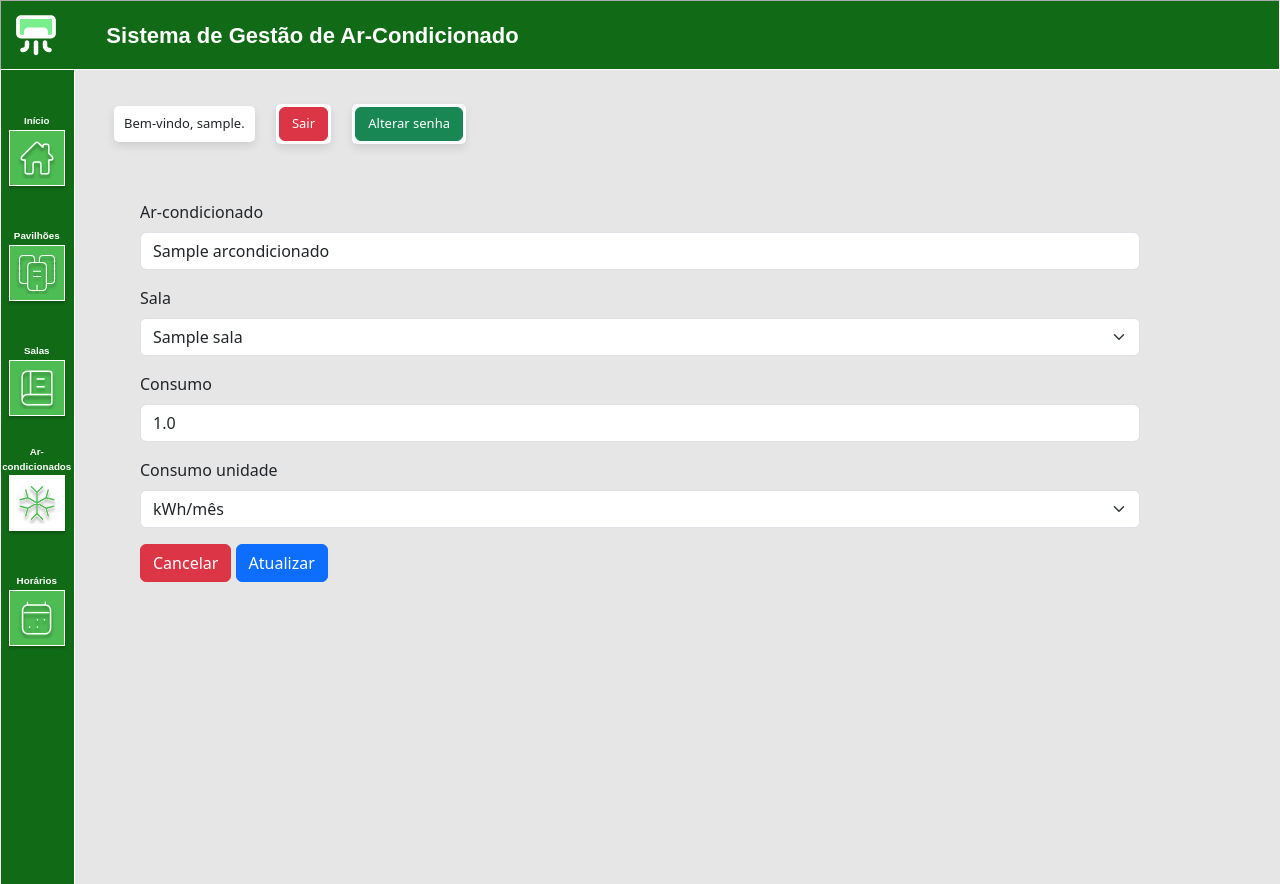
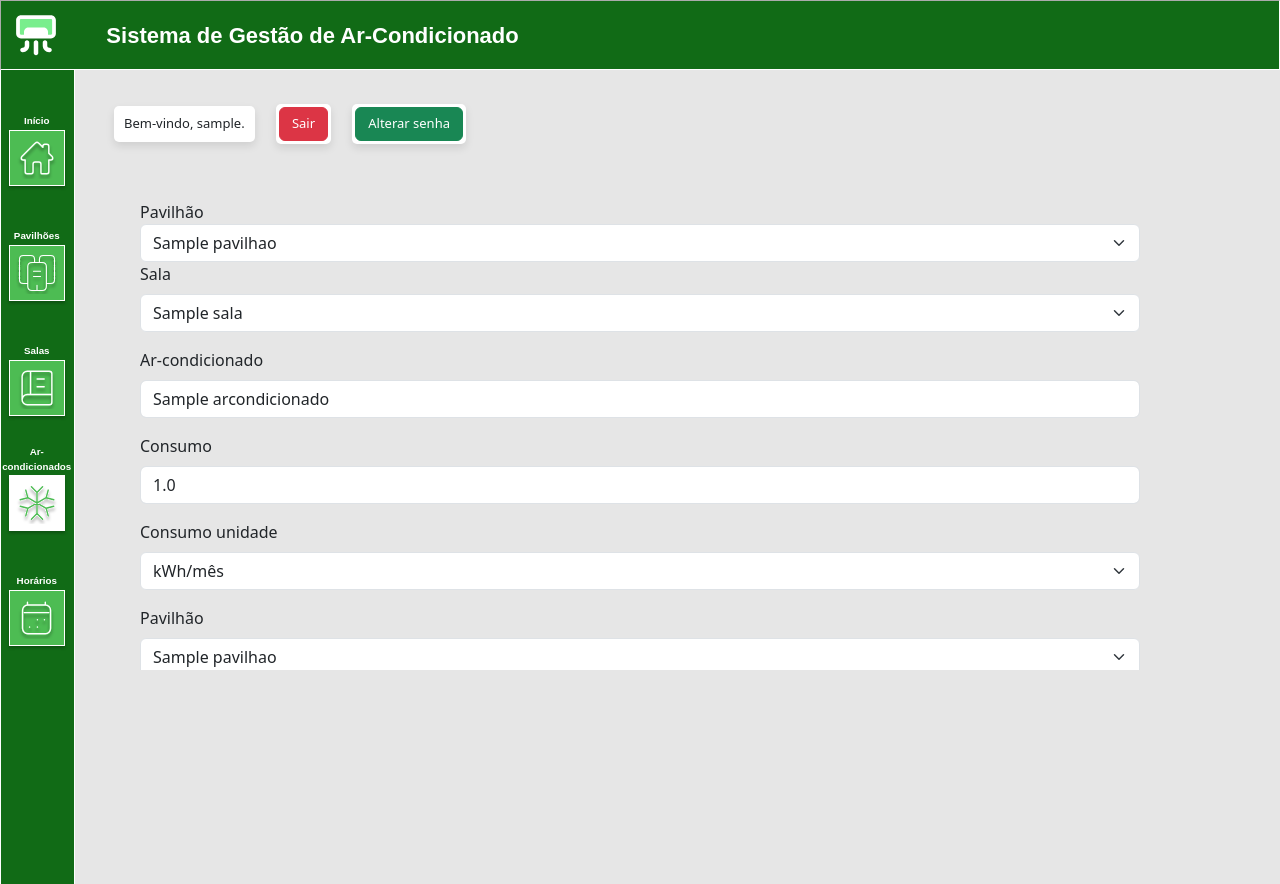
Before and after one commit to HielSaraiva/project-chronoair, a Django app: page /editar_ares/00000000-0000-0000-0000-000000000001/ in a window 1280 px wide. Run offline with Django 5.2, Linux system fonts and the light colour scheme; a user stored in the database is signed in; tables that the repository leaves empty hold one stand-in row (values such as "Sample post"); parts of the project's set-up code (start-up, migrations or seed data) failed here and were passed over; some libraries are stand-ins or nearby versions.

Commit message:
feat: filtragem de salas de acordo com o seu pavilhão na criação de ares - Agora na hora de criar o ar-condicionado é possível selecionar o pavilhão para filtrar as opções de sala apenas daquele pavilhão

```diff
--- a/ac_mm_system/website/forms.py
+++ b/ac_mm_system/website/forms.py
@@ -150,15 +150,23 @@ class SalaModelForm(forms.ModelForm):
 
 # Formulário para o modelo ArCondicionado
 class ArCondicionadoModelForm(forms.ModelForm):
+    pavilhao = forms.ModelChoiceField(
+        queryset=Pavilhao.objects.all(),
+        required=False,
+        label="Pavilhão",
+        widget=forms.Select(attrs={'onchange': 'this.form.submit();'})
+    )
+
     class Meta:
         model = ArCondicionado
         fields = [
+            'sala',
             'nome',
-            'sala',
             'consumo',
             'consumo_unidade'
         ]
         labels = {
+            'sala': 'Sala',
             'nome': 'Ar-condicionado',
             'consumo': 'Consumo'
         }
@@ -171,9 +179,33 @@ class ArCondicionadoModelForm(forms.ModelForm):
     def __init__(self, *args, **kwargs):
         usuario = kwargs.pop('usuario', None)
         super().__init__(*args, **kwargs)
+
         if usuario is not None:
             self.fields['sala'].queryset = Sala.objects.filter(
                 pavilhao__usuario=usuario).order_by(Lower('nome'))
+        pavilhao_id = self.data.get('pavilhao') or self.initial.get('pavilhao')
+
+        # Caso não tenha pavilhao, faça a consulta de salas vazia (sem opções)
+        if pavilhao_id:
+            try:
+                pavilhao_id = int(pavilhao_id)
+                salas = Sala.objects.filter(pavilhao_id=pavilhao_id)
+                if usuario:
+                    salas = salas.filter(pavilhao__usuario=usuario)
+                self.fields['sala'].queryset = salas.order_by(Lower('nome'))
+                self.initial['pavilhao'] = pavilhao_id
+                self.fields['pavilhao'].initial = pavilhao_id
+            except (ValueError, TypeError):
+                self.fields['sala'].queryset = Sala.objects.none()
+        # Quando for edição, se a sala já estiver associada ao horário
+        elif self.instance.pk and self.instance.sala:
+            salas = Sala.objects.filter(pavilhao=self.instance.sala.pavilhao)
+            if usuario:
+                salas = salas.filter(pavilhao__usuario=usuario)
+            self.fields['sala'].queryset = salas.order_by(Lower('nome'))
+            self.initial['pavilhao'] = self.instance.sala.pavilhao.id
+            self.fields['pavilhao'].initial = self.instance.sala.pavilhao
+
 
     def clean(self):
         cleaned_data = super().clean()
@@ -203,11 +235,14 @@ class ArCondicionadoModelForm(forms.ModelForm):
             if ares_existentes.count() >= 3:
                 raise ValidationError(
                     "Já existem 3 ar-condicionados registrados para esta sala.")
+        cleaned_data = super().clean()
+        sala = cleaned_data.get('sala')
+        if not sala:
+            self.add_error('sala', 'Você deve selecionar uma sala.')
         return sala
 
+
 # Formulário para o modelo Horario
-
-
 class HorarioModelForm(forms.ModelForm):
     pavilhao = forms.ModelChoiceField(
         queryset=Pavilhao.objects.all(),
--- a/ac_mm_system/website/templates/criar_ar.html
+++ b/ac_mm_system/website/templates/criar_ar.html
@@ -21,15 +21,39 @@
     <div class="lista-pavilhao overflow-auto">
         <!-- div que determina o tamanho do bloco central, onde fica o conteúdo -->
             {% bootstrap_messages %}
+            <form method="get">
+                <label for="id_pavilhao">Pavilhão</label>
+                <select name="pavilhao" id="id_pavilhao" class="form-select" onchange="this.form.submit()">
+                    <option value="">---------</option>
+                    {% for p in pavilhoes %}
+                        <option value="{{ p.id }}" {% if p.id|stringformat:"s" == pavilhao_id %}selected{% endif %}>{{ p.nome }}</option>
+                    {% endfor %}
+                </select>
+            </form>
+
+            <!-- Formulário de Horário (POST) -->
             <form action="{% if ar %}{% url 'website:editar_ares' ar.uuid %}{% else %}{% url 'website:criar_ar' %}{% endif %}"
                   method="post" class="form" autocomplete="off">
                 {% csrf_token %}
-                {% bootstrap_form form %}
-                <a class="btn btn-danger" href="{% url 'website:listar_ares' %}">Cancelar</a>
-                <button type="submit" class="btn btn-primary">
-                    {% if ar %}Atualizar{% else %}Cadastrar{% endif %}
-                </button>
+
+                <input type="hidden" name="pavilhao_id" value="{{ pavilhao_id }}">
+
+                <!-- Gerando todos os campos menos o de pavilhão -->
+                {% bootstrap_form form exclude="pavilhao" %}
+
+                <!-- Botões de ação -->
+                <div class="d-flex justify-content-end align-items-center mt-3">
+                    <!-- Botão de cancelar -->
+                    <a class="btn btn-danger me-2" href="{% url 'website:listar_ares' %}">Cancelar</a>
+
+                    <!-- Botão de cadastrar/atualizar -->
+                    <button type="submit" class="btn btn-primary">
+                        {% if ar %}Atualizar{% else %}Cadastrar{% endif %}
+                    </button>
+                </div>
             </form>
+
+
     </div>
  </div>
 {% endblock content %}
--- a/ac_mm_system/website/views.py
+++ b/ac_mm_system/website/views.py
@@ -207,22 +207,39 @@ def criar_sala(request):
 
 @login_required
 def criar_ar(request):
+    pavilhao_id = request.GET.get('pavilhao')
+
     # Validação e envio do formulário da sala
     if request.method == 'POST':
         form = ArCondicionadoModelForm(request.POST, usuario=request.user)
-        if form.is_valid():  # Verifica se os dados inseridos são validos
-            try:
-                form.save()  # Se os dados forem válidos, ele irá salvar
-                messages.success(request,
-                                 'Ar-condicionado criado com sucesso!')
+        if form.is_valid(): # Verifica se os dados inseridos são validos
+            ar = form.save(commit=False)
+
+            sala = form.cleaned_data['sala']
+            if not sala:
+                form.add_error('sala', 'Você deve selecionar uma sala.')
+            else:
+                ar.sala = sala
+                ar.save()
+                messages.success(request, 'Ar criado com sucesso!')
                 return redirect('website:listar_ares')
-            except IntegrityError:
-                messages.error(
-                    request, "Você já tem um ar-condicionado com esse nome nesta sala.")
     else:
         form = ArCondicionadoModelForm(usuario=request.user)
+
+    if pavilhao_id:
+        try:
+            form.fields['sala'].queryset = Sala.objects.filter(
+                pavilhao_id=pavilhao_id).order_by('nome')
+        except ValueError:
+            form.fields['sala'].queryset = Sala.objects.none()
+    else:
+        # Campo sem opções quando pavilhão não é escolhido
+        form.fields['sala'].queryset = Sala.objects.none()
+
     context = {
-        'form': form  # Passa o formulário para o contexto do template
+        'form': form,  # Passa o formulário para o contexto do template
+        'pavilhoes': Pavilhao.objects.filter(usuario=request.user).order_by('nome'),
+        'pavilhao_id': pavilhao_id,
     }
     return render(request, 'criar_ar.html', context)
 
@@ -433,21 +450,47 @@ def editar_ares(request, uuid):
     if pavilhao.usuario != request.user:
         raise Http404
 
+    # Verifica se foi selecionado um pavilhão no GET
+    pavilhao_id_get = request.GET.get('pavilhao')
+    if pavilhao_id_get:
+        try:
+            pavilhao_get = Pavilhao.objects.get(id=pavilhao_id_get, usuario=request.user)
+        except Pavilhao.DoesNotExist:
+            pavilhao_get = pavilhao
+    else:
+        pavilhao_get = pavilhao
+
+    # Filtra as salas de acordo com o pavilhão selecionado
+    salas = Sala.objects.filter(pavilhao=pavilhao_get).order_by('nome')
+
     if request.method == 'POST':
-        form = ArCondicionadoModelForm(
-            request.POST, instance=ar, usuario=request.user)
+        form = ArCondicionadoModelForm(request.POST, instance=ar, usuario=request.user)
+
+        pavilhao_id_post = request.POST.get('pavilhao_id')
+        if pavilhao_id_post:
+            try:
+                pavilhao_post = Pavilhao.objects.get(id=pavilhao_id_post, usuario=request.user)
+                # Atualizar a lista de salas de acordo com o pavilhão escolhido
+                form.fields['sala'].queryset = Sala.objects.filter(pavilhao=pavilhao_post).order_by('nome')
+            except Pavilhao.DoesNotExist:
+                form.fields['sala'].queryset = Sala.objects.none()
+
         if form.is_valid():
-            try:
-                form.save()
-                messages.success(request,
-                                 'Ar-condicionado editado com sucesso!')
-                return redirect('website:listar_ares')
-            except IntegrityError:
-                messages.error(
-                    request, "Você já tem um ar-condicionado com esse nome nesta sala.")
+            form.save()
+            messages.success(request, 'Ar editado com sucesso!')
+            return redirect('website:listar_ares')
     else:
         form = ArCondicionadoModelForm(instance=ar, usuario=request.user)
-    context = {'form': form, 'ar': ar}
+
+    # Atualiza o queryset do campo de salas com base no pavilhão selecionado
+    form.fields['sala'].queryset = salas
+
+    context = {
+        'form': form,
+        'ar': ar,
+        'pavilhao_id': str(pavilhao_get.id),
+        'pavilhoes': Pavilhao.objects.filter(usuario=request.user).order_by('nome'),
+    }
     return render(request, 'criar_ar.html', context)
 
 
```
Also changed, not shown: ac_mm_system/website/models.py (line endings or trailing spaces).
